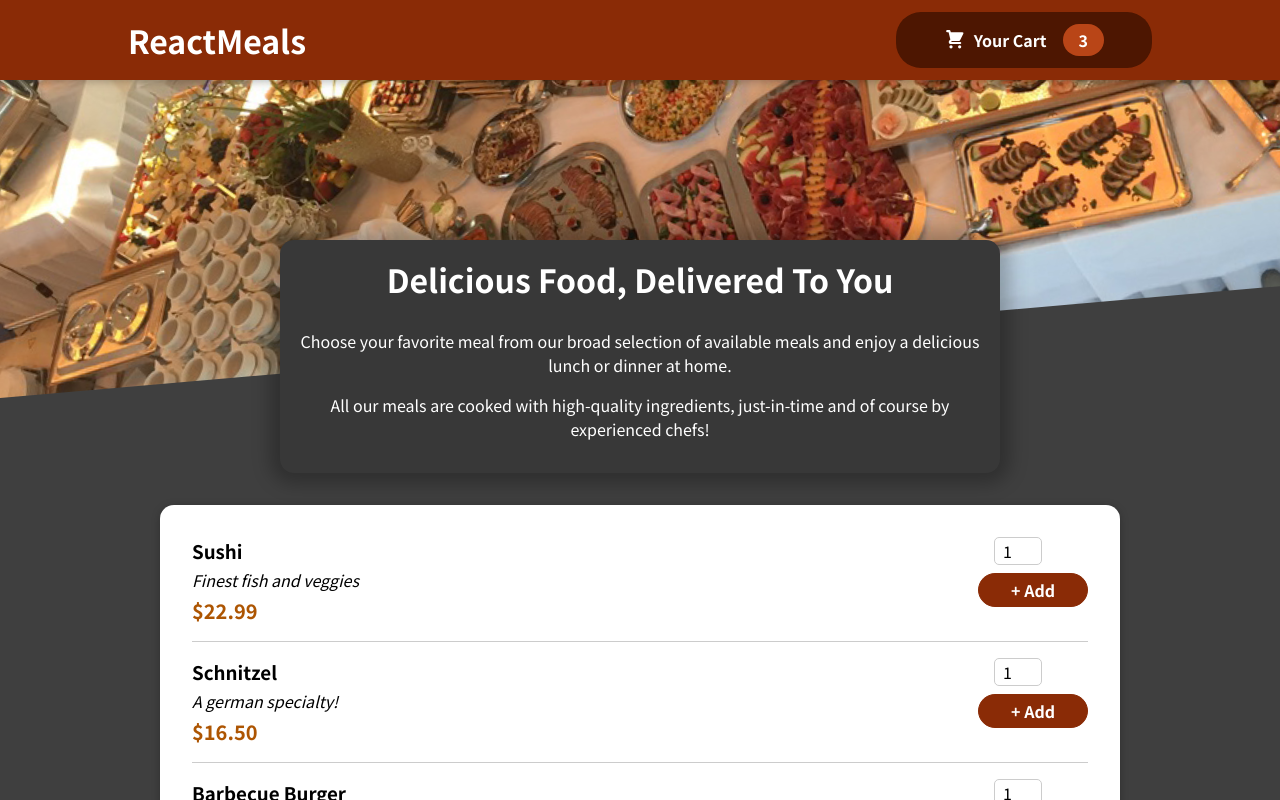
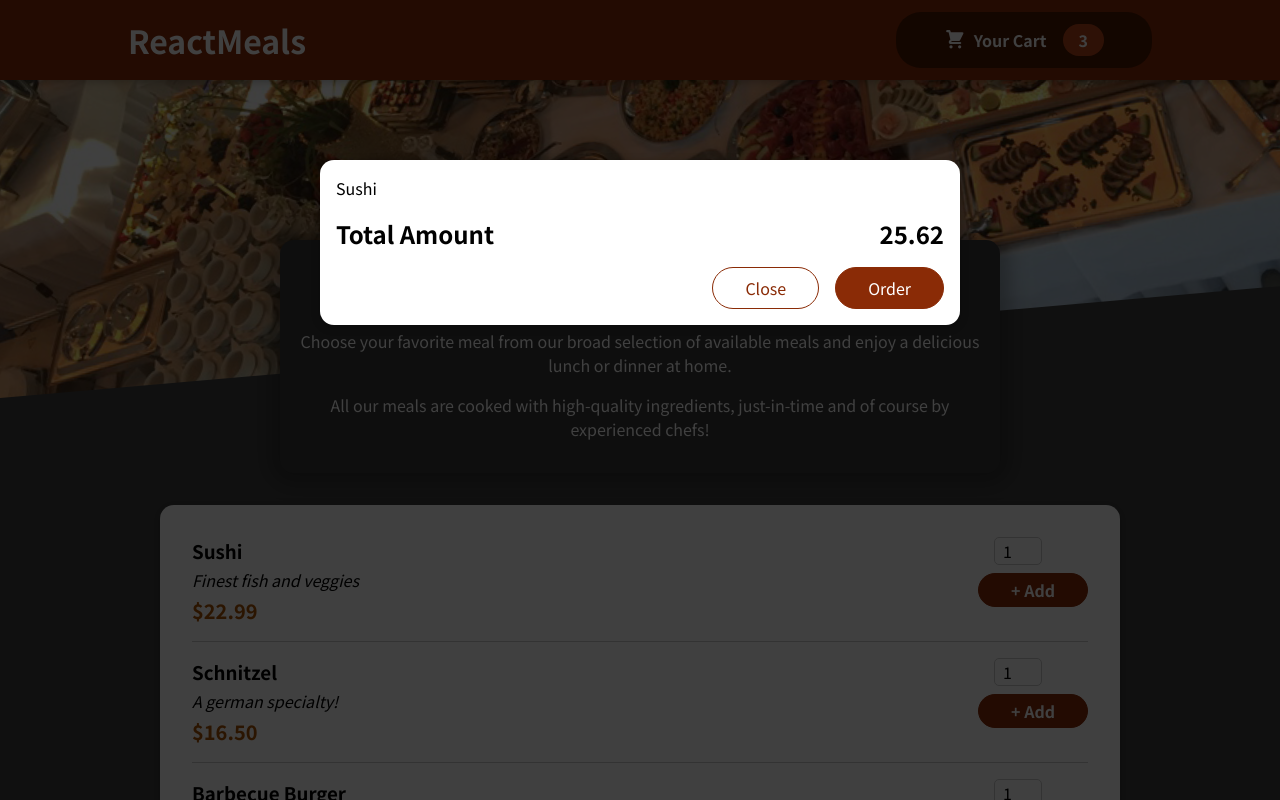
Before and after one commit to Gambit1zn/ReactFoodApp, a React (Create React App) app: page / in a window 1280 px wide. Shown: the top 800 px of the page. Built offline with nearby package versions, Linux system fonts and the light colour scheme.

Commit message:
Added modal and and slide animations. Cart is completed but no state management completed as yet

```diff
--- a/public/index.html
+++ b/public/index.html
@@ -28,6 +28,7 @@
   </head>
   <body>
     <noscript>You need to enable JavaScript to run this app.</noscript>
+    <div id="overlays"></div>
     <div id="root"></div>
     <!--
       This HTML file is a template.
--- a/src/App.js
+++ b/src/App.js
@@ -1,13 +1,13 @@
 import { Fragment } from "react";
+import Cart from "./components/Cart/Cart";
 import Header from "./components/Layout/Header";
 import Meals from "./components/Meals/Meals";
 
 function App() {
   return (
     <Fragment>
-      <Header>
-
-      </Header>
+      <Cart />
+      <Header />
       <main>
         <Meals></Meals>
       </main>
--- /dev/null
+++ b/src/components/Cart/Cart.js
@@ -0,0 +1,23 @@
+import classes from './Cart.module.css';
+import Modal from '../UI/Modal';
+
+const Cart = props => {
+  const cartItems = <ul className={classes['cart-items']}>{[{id: 'c1', name: 'Sushi', amount: 2, price: 12.99}
+  ].map((item) => <li key={item.name}>{item.name}</li>)} </ul>;
+
+  return (
+    <Modal>
+      {cartItems}
+      <div className={classes.total}>
+        <span>Total Amount</span>
+        <span>25.62</span>
+      </div>
+      <div className={classes.actions}>
+        <button className={classes['button--alt']}>Close</button>
+        <button className={classes.button}>Order</button>
+      </div>
+    </Modal>
+  );
+};
+
+export default Cart;
--- /dev/null
+++ b/src/components/Cart/Cart.module.css
@@ -0,0 +1,46 @@
+.cart-items {
+  list-style: none;
+  margin: 0;
+  padding: 0;
+  max-height: 20rem;
+  overflow: auto;
+}
+
+.total {
+  display: flex;
+  justify-content: space-between;
+  align-items: center;
+  font-weight: bold;
+  font-size: 1.5rem;
+  margin: 1rem 0;
+}
+
+.actions {
+  text-align: right;
+}
+
+.actions button {
+  font: inherit;
+  cursor: pointer;
+  background-color: transparent;
+  border: 1px solid #8a2b06;
+  padding: 0.5rem 2rem;
+  border-radius: 25px;
+  margin-left: 1rem;
+}
+
+.actions button:hover,
+.actions button:active {
+  background-color: #5a1a01;
+  border-color: #5a1a01;
+  color: white;
+}
+
+.actions .button--alt {
+  color: #8a2b06;
+}
+
+.actions .button {
+  background-color: #8a2b06;
+  color: white;
+}
--- /dev/null
+++ b/src/components/UI/Modal.js
@@ -0,0 +1,34 @@
+import { Fragment } from 'react';
+import classes from './Modal.module.css';
+import ReactDOM from 'react-dom';
+
+const Backdrop = () => {
+  return (
+    <div className={classes.backdrop}>
+
+    </div>
+  );
+};
+
+const ModalOverlay = props => {
+  return (
+    <div className={classes.modal}>
+      <div className={classes.content}>
+        {props.children}
+      </div>
+    </div>
+  );
+};
+
+const portalElement = document.getElementById('overlays');
+
+const Modal = props => {
+  return (
+    <Fragment>
+      {ReactDOM.createPortal(<Backdrop />, portalElement)}
+      {ReactDOM.createPortal(<ModalOverlay>{props.children}</ModalOverlay>, portalElement)}
+    </Fragment>
+  );
+};
+
+export default Modal;
--- /dev/null
+++ b/src/components/UI/Modal.module.css
@@ -0,0 +1,40 @@
+.backdrop {
+  position: fixed;
+  top: 0;
+  left: 0;
+  width: 100%;
+  height: 100vh;
+  z-index: 20;
+  background-color: rgba(0, 0, 0, 0.75);
+}
+
+.modal {
+  position: fixed;
+  top: 20vh;
+  left: 5%;
+  width: 90%;
+  background-color: white;
+  padding: 1rem;
+  border-radius: 14px;
+  box-shadow: 0 2px 8px rgba(0, 0, 0, 0.25);
+  z-index: 30;
+  animation: slide-down 300ms ease-out forwards;
+}
+
+@media (min-width: 768px) {
+  .modal {
+    width: 40rem;
+    left: calc(50% - 20rem);
+  }
+}
+
+@keyframes slide-down {
+  from {
+    opacity: 0;
+    transform: translateY(-3rem);
+  }
+  to {
+    opacity: 1;
+    transform: translateY(0);
+  }
+}
```
